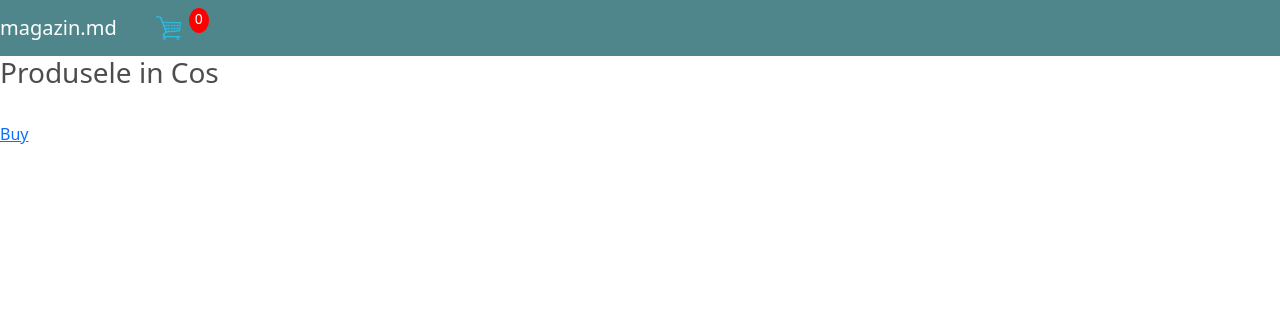
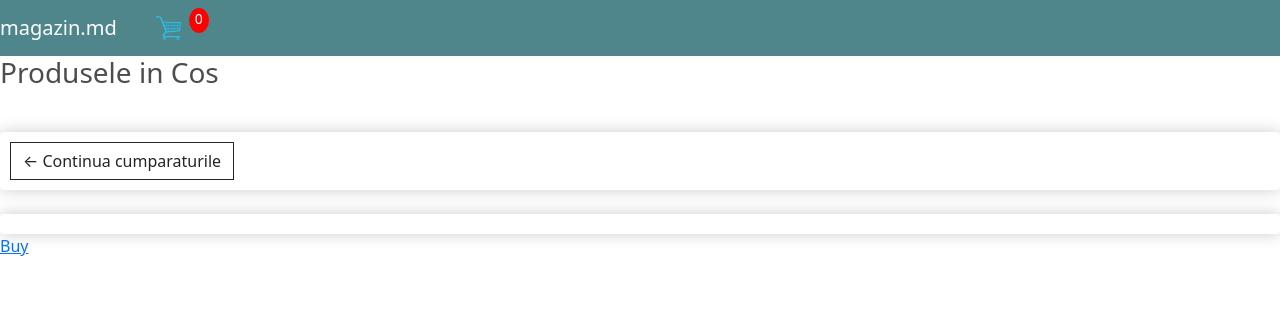
Before and after one commit to BalaurZmeu/DjangoShop, a Django app: page /cart/ in a window 1280 px wide. Shown: the top 316 px of the page. Run offline with Django 5.2, Linux system fonts and the light colour scheme.

Commit message:
Changed the cart template

```diff
--- a/django_shop/store/templates/store/cart.html
+++ b/django_shop/store/templates/store/cart.html
@@ -8,5 +8,17 @@
 
 {% block content %}
   <h3>Produsele in Cos</h3><br>
+  <div class="row">
+    <div class="col-lg-12">
+      <div class="box-element">
+        <a class="btn btn-outline-dark" href="{% url 'store' %}">
+          &#x2190; Continua cumparaturile
+        </a>
+      </div>
+      <br>
+      <div class="box-element">
+      </div>
+    </div>
+  </div>
   <a href="{% url 'checkout' %}">Buy</a>
 {% endblock %}
```
